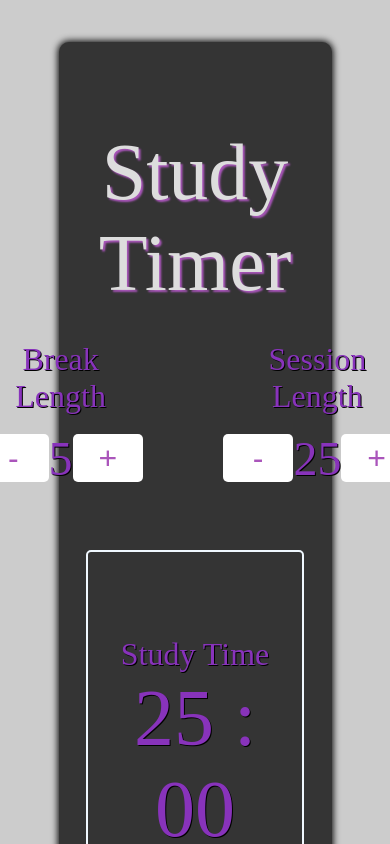
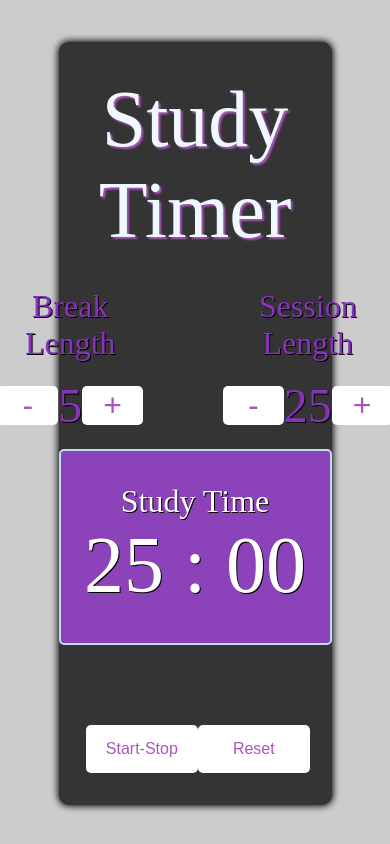
Before and after one commit to turkaytunc/study-timer, a React (Create React App) app: page / in a window 390 px wide. Shown: the top 844 px of the page. Built offline with nearby package versions, Linux system fonts and the light colour scheme.

Commit message:
update desktop styles

```diff
--- a/src/App.scss
+++ b/src/App.scss
@@ -4,9 +4,8 @@
   align-items: center;
   justify-content: center;
   flex-direction: column;
-  padding: 10vh 0 10vh 0;
+  padding: 2em 0;
   width: 70vw;
-  height: 100%;
   margin: 5vh auto;
   text-align: center;
   border-radius: 10px;
@@ -17,15 +16,15 @@
 
 .prog-title {
   font-size: 5em;
-  color: #ddd;
+  color: aliceblue;
   text-shadow: 2px 2px 2px #a5b;
 }
 
 button {
   background: white;
   color: #a5b;
-  height: 1.5em;
-  width: 2.2em;
+  height: 1.2em;
+  width: 1.9em;
   border: none;
   border-radius: 5px;
   font-size: 2em;
--- a/src/components/DisplaySection/display-section.scss
+++ b/src/components/DisplaySection/display-section.scss
@@ -4,31 +4,30 @@
   width: 100%;
   justify-content: center;
   align-items: center;
-  margin-top: 3em;
 }
 
 .display-timer-container {
-  border: 2px solid aliceblue;
-  padding: 10vh 0;
+  border: 2px solid rgb(189, 219, 245);
+  padding: 2em 0;
   width: 80%;
   border-radius: 5px;
   margin-bottom: 5em;
+  background-color: rgb(140, 66, 184);
+  color: white;
 }
 
 #timer-label {
-  font-size: 2em;
+  font-size: 3em;
 }
 
 #time-left {
-  font-size: 5em;
+  font-size: 10em;
 }
 
 .display-button-container {
   display: grid;
   grid-template-columns: 1fr 1fr;
   width: 80%;
-  justify-content: center;
-  align-items: center;
   justify-items: center;
   align-content: center;
 }
@@ -39,3 +38,18 @@
   height: 3em;
   width: 7em;
 }
+
+@media screen and (max-width: 520px) {
+  .display-timer-container {
+    width: 100%;
+    margin-bottom: 5em;
+  }
+
+  #timer-label {
+    font-size: 2em;
+  }
+
+  #time-left {
+    font-size: 5em;
+  }
+}
```
